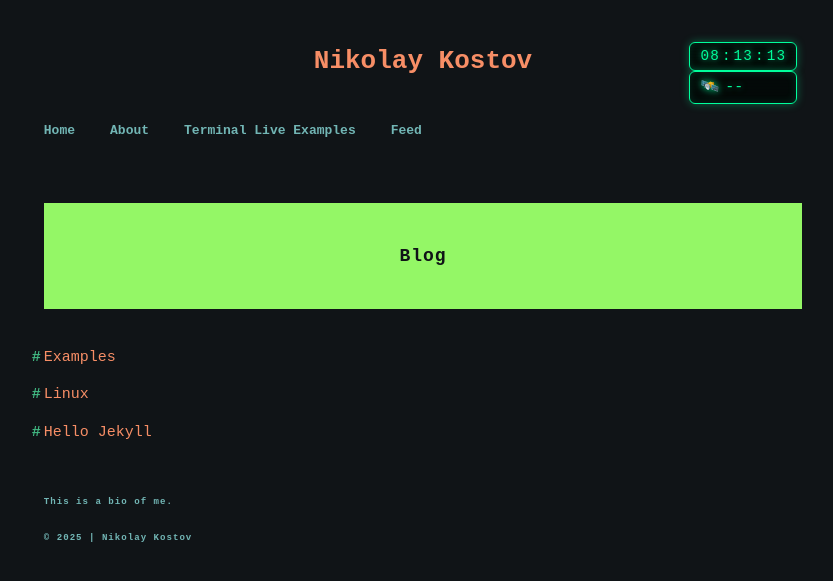
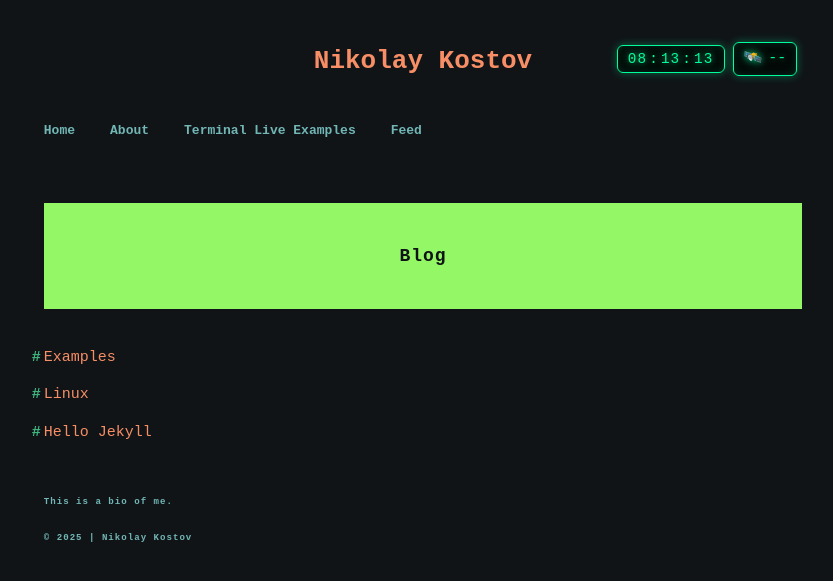
Before and after one commit to nickkostov/nickkostov, a Jekyll site: the page built from index.html, in a window 1280 px wide. Shown: the top 581 px of the page, without its empty margins (217-1050 px from the left). Built offline with Jekyll 4.4.1, drawn with Linux system fonts in a browser that asks for light colours; the list of posts is cut into pages by our own code.

Commit message:
feat: Clock and weather mobile friendlu

```diff
--- a/assets/css/custom.css
+++ b/assets/css/custom.css
@@ -109,7 +109,8 @@
 .mermaid { overflow: auto; margin: 1rem 0; }
 
 /* Digital clock (hacker style) */
-#anime-clock { position: fixed; top: 3.25rem; right: calc(20% + 0.75rem); z-index: 10; pointer-events: none; display: flex; align-items: center; gap: 8px; }
+#anime-clock { position: fixed; top: 3.25rem; right: calc(20% + 0.75rem); z-index: 10; pointer-events: none; display: flex; align-items: center; gap: 8px; max-width: 100vw; }
+#anime-clock .hud-row { display: flex; align-items: center; gap: 8px; flex-wrap: wrap; justify-content: flex-end; max-width: 100%; }
 #anime-clock .digital-clock { pointer-events: none; font-family: SFMono-Regular, Menlo, Consolas, Monaco, "Liberation Mono", "Courier New", monospace; color: #00ff9c; background: rgba(2, 8, 6, 0.85); border: 1px solid #00ff9c; border-radius: 6px; padding: 6px 10px; box-shadow: 0 0 8px rgba(0, 255, 156, 0.35), inset 0 0 8px rgba(0, 255, 156, 0.15); text-shadow: 0 0 6px rgba(0,255,156,0.6), 0 0 12px rgba(0,255,156,0.4); position: relative; }
 #anime-clock .weather { pointer-events: none; font-family: SFMono-Regular, Menlo, Consolas, Monaco, "Liberation Mono", "Courier New", monospace; color: #00ff9c; background: rgba(2, 8, 6, 0.85); border: 1px solid #00ff9c; border-radius: 6px; padding: 6px 10px; box-shadow: 0 0 8px rgba(0, 255, 156, 0.35), inset 0 0 8px rgba(0, 255, 156, 0.15); text-shadow: 0 0 6px rgba(0,255,156,0.6), 0 0 12px rgba(0,255,156,0.4); position: relative; display: flex; align-items: center; gap: 6px; }
 #anime-clock .digital-clock .time { font-size: 1.1rem; letter-spacing: 0.08em; line-height: 1; }
@@ -125,5 +126,15 @@
   #anime-clock .weather { font-size: 0.9rem; padding: 5px 8px; }
 }
 
+/* Extra-small devices */
+@media screen and (max-width: 480px) {
+  #anime-clock { right: calc(env(safe-area-inset-right, 0px) + 8px); top: calc(env(safe-area-inset-top, 0px) + 8px); }
+  #anime-clock .digital-clock .time { font-size: 0.85rem; }
+  #anime-clock .digital-clock .ss { display: none; }
+  #anime-clock .digital-clock .colon:last-of-type { display: none; }
+  #anime-clock .weather { font-size: 0.85rem; padding: 4px 7px; }
+  #anime-clock .hud-row { gap: 6px; }
+}
+
 /* Optional: hover glow when not pointer-events none (for testing) */
 /* #anime-clock .weather:hover, #anime-clock .digital-clock:hover { box-shadow: 0 0 12px rgba(0,255,156,0.6), inset 0 0 10px rgba(0,255,156,0.25); } */
```
